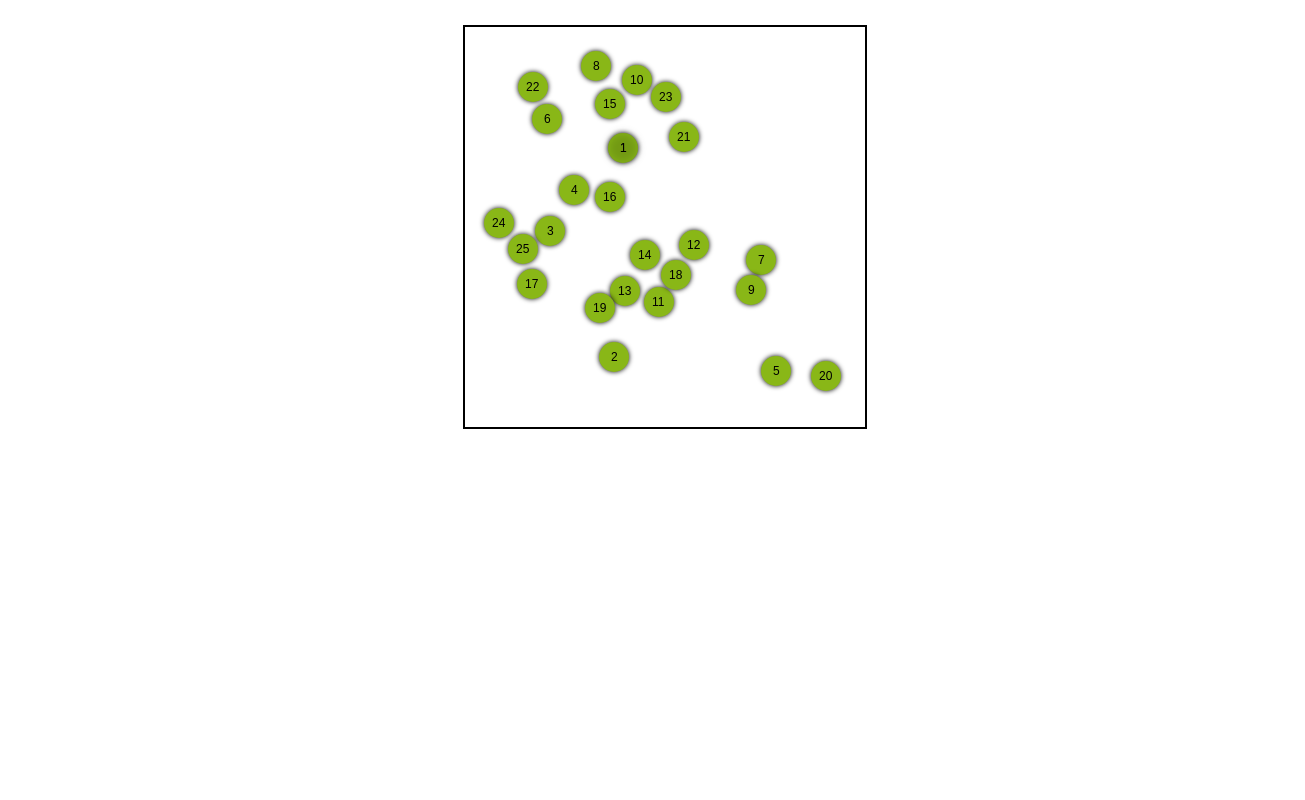
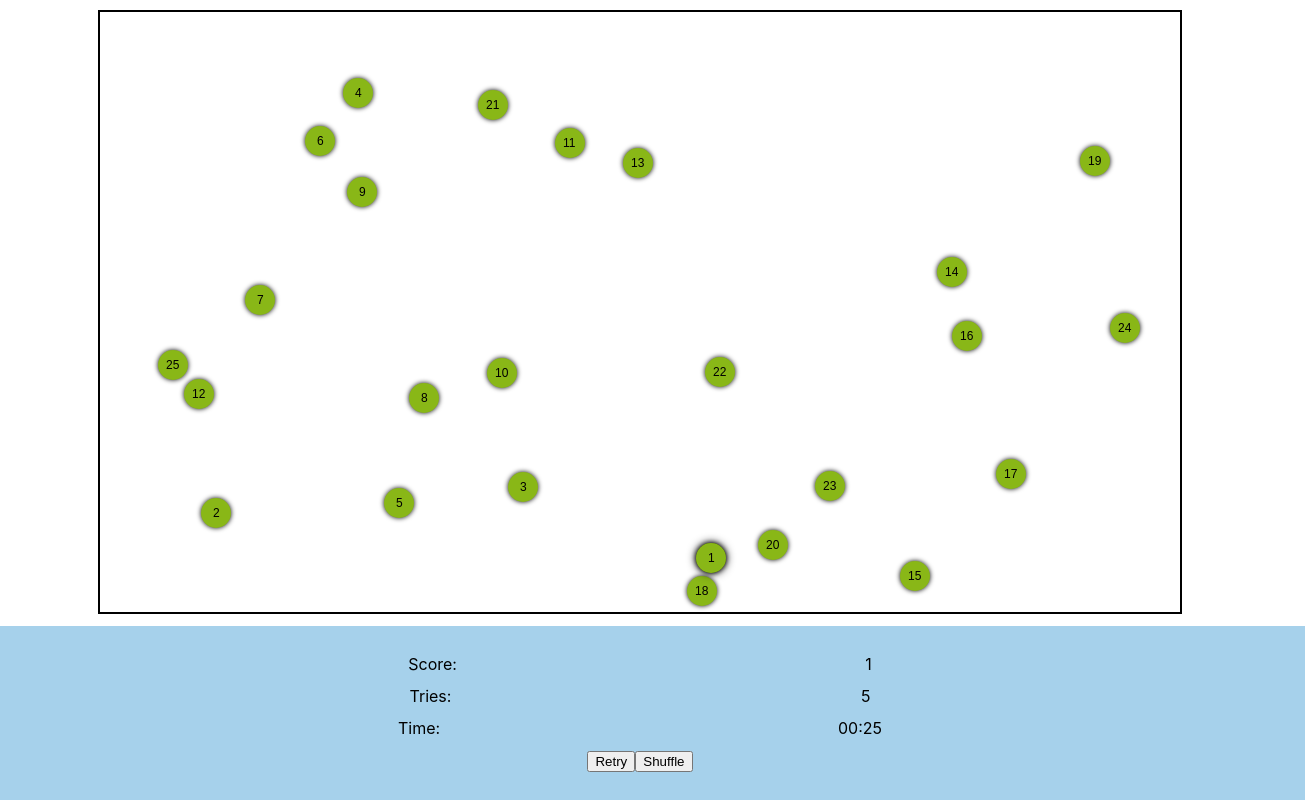
Before and after one commit to Aymen96/internship-cognition-test, a React (Create React App) app in the folder cognition-test-ui/: page / in a window 1280 px wide. Shown: the whole page, 1305 px wide, since content can reach past the window. Built offline with nearby package versions, Linux system fonts and the light colour scheme.

Commit message:
resizing canvas depending on screen size

```diff
--- a/cognition-test-ui/src/App.css
+++ b/cognition-test-ui/src/App.css
@@ -1,6 +1,6 @@
 .App {
   width: 100%;
-  margin: 25px;
   display: flex;
   justify-content: center;
+  padding-top: 10px;
 }
--- a/cognition-test-ui/src/App.js
+++ b/cognition-test-ui/src/App.js
@@ -5,13 +5,18 @@ import { useState } from 'react';
 function App() {
   let [isStarted, setIsStarted] = useState(false)
 
+
   const onTestStart = () => {
     setIsStarted(!isStarted)
   }
 
   return (
     <div className="App">
-      {!isStarted && false ? (<button onClick={onTestStart}>Start the test</button>) : <CognitionTest />}
+      {
+      !isStarted && false ?
+      (<button onClick={onTestStart}>Start the test</button>) :
+      <CognitionTest canvasWidth={window.innerWidth - 200} canvasHeight={window.innerHeight - 200}/>
+      }
     </div>
   );
 }
--- a/cognition-test-ui/src/components/CognitionTest.js
+++ b/cognition-test-ui/src/components/CognitionTest.js
@@ -1,15 +1,17 @@
 import './CognitionTest.css';
 import { Stage, Layer, Circle, Group, Text } from 'react-konva';
-import { useState } from 'react';
-import { generateCoordinates } from '../utils'
+import { useEffect, useState } from 'react';
+import { generateCoordinates } from '../utils';
+import ScoreBoard from './ScoreBoard';
 
 const CIRCLE_RADIUS = 15
-const CANVAS_SIZE = 400
+const NUMBER_OF_POINTS = 25
+const PADDING = 20
 
-const {xs, ys} = generateCoordinates()
+function CognitionTest({ canvasWidth, canvasHeight }) {
 
-function CognitionTest() {
-
+  const [xs, setXs] = useState([])
+  const [ys, setYs] = useState([])
   const [dragX, setDragX] = useState(xs[0])
   const [dragY, setDragY] = useState(ys[0])
   const [isDragging, setIsDragging] = useState(false)
@@ -24,14 +26,23 @@ function CognitionTest() {
     setDragY(dragY + 0.000001)
   };
 
+  // init: this code only runs once in component lifecycle
+  useEffect(() => {
+    const res = generateCoordinates(canvasWidth, canvasHeight, PADDING, NUMBER_OF_POINTS)
+    setXs(res.xs)
+    setYs(res.ys)
+    setDragX(res.xs[0])
+    setDragY(res.ys[0])
+  }, [])
+
   return (
-    <div className="canvas-container">
-        <Stage width={CANVAS_SIZE} height={CANVAS_SIZE}>
+    <>
+      <div className="canvas-container" style={{width: canvasWidth + "px", height: canvasHeight + "px"}}>
+          <Stage width={canvasWidth} height={canvasHeight}>
             <Layer>
               {xs.map((_, index) => (
                   <Group
                       key={"point" + index}
-                    id={index}
                       x={xs[index]}
                       y={ys[index]}
                       >
@@ -55,18 +66,19 @@ function CognitionTest() {
                       onDragStart={handleDragStart}
                       onDragEnd={handleDragEnd}
                       dragBoundFunc={function (pos) {
+                        // user can't drag outside of the canvas
                         const newPos = {...pos};
-                      if (pos.x < 20) {
-                        newPos.x = 20
+                        if (pos.x < PADDING) {
+                          newPos.x = PADDING
                         }
-                      if (pos.y < 20) {
-                        newPos.y = 20
+                        if (pos.y < PADDING) {
+                          newPos.y = PADDING
                         }
-                      if (pos.x > 380) {
-                        newPos.x = 380
+                        if (pos.x > canvasWidth - PADDING) {
+                          newPos.x = canvasWidth - PADDING
                         }
-                      if (pos.y > 380) {
-                        newPos.y = 380
+                        if (pos.y > canvasHeight - PADDING) {
+                          newPos.y = canvasHeight
                         }
                         return newPos;
                       }}
@@ -78,13 +90,15 @@ function CognitionTest() {
                           fill={isDragging ? "red" : "#89b717"}
                           shadowColor="black"
                           shadowBlur={10}
-                        opacity={isDragging ? 1 : 0.2}
+                          opacity={isDragging ? 0.4 : 1}
                       />
                       <Text text={1} x={-3} y={-5}/>
                   </Group>
             </Layer>
         </Stage>
       </div>
+      <ScoreBoard score={1} tries={5} time={"00:25"} />
+    </>
   );
 }
 
--- /dev/null
+++ b/cognition-test-ui/src/components/ScoreBoard.css
@@ -0,0 +1,18 @@
+.ScoreBoard {
+    background: rgba(161, 206, 234, 0.937);
+    height: 150px;
+    width: 100%;
+    position: fixed;
+    bottom: 0;
+    display: flex;
+    justify-content: center;
+    flex-direction: column;
+    padding: 12px 36px;
+
+}
+
+.ScoreBoard .row {
+    display: flex;
+    justify-content: space-evenly;
+    margin: 6px 0;
+}
--- /dev/null
+++ b/cognition-test-ui/src/components/ScoreBoard.js
@@ -0,0 +1,29 @@
+import './ScoreBoard.css';
+
+function ScoreBoard({ score, tries, time }) {
+
+  return (
+    <div className="ScoreBoard">
+      <div className="row score">
+        <div>Score:</div>
+        <div>{score}</div>
+      </div>
+      <div className="row tries">
+        <div>Tries:</div>
+        <div>{tries}</div>
+      </div>
+      <div className="row tries">
+        <div>Time:</div>
+        <div>{time}</div>
+      </div>
+      <div className="row">
+        <div>
+            <button>Retry</button>
+            <button>Shuffle</button>
+        </div>
+      </div>
+    </div>
+  );
+}
+
+export default ScoreBoard;
--- a/cognition-test-ui/src/utils.js
+++ b/cognition-test-ui/src/utils.js
@@ -1,9 +1,17 @@
-export function generateCoordinates() {
+export function generateCoordinates(
+    canvasWidth,
+    canvasHeight,
+    padding,
+    numberOfPoints
+) {
     let coordinates = []
     let legalPoints = 0
-    while (legalPoints < 25) {
-        let point = generatePoint(20, 380)
-        if (collides(coordinates, point) === false){
+    while (legalPoints < numberOfPoints) {
+        const point = {
+            x: generateN(padding, canvasWidth - padding),
+            y: generateN(padding, canvasHeight - padding)
+        }
+        if (collides(coordinates, point) === false) {
             coordinates.push(point)
             legalPoints += 1
         }
@@ -11,12 +19,9 @@ export function generateCoordinates() {
     return {xs: coordinates.map(p => p.x), ys: coordinates.map(p => p.y)}
 };
 
-function generatePoint(min, max) {
-    return {
-        x: Math.floor(Math.random() * (max - min)) + min,
-        y: Math.floor(Math.random() * (max - min)) + min
-    }
-  }
+function generateN(min, max) {
+    return Math.floor(Math.random() * (max - min)) + min
+}
 
 function collides(coordinates, point){
     for (const coord of coordinates){
```
Lines whose indentation alone changed are shown as unchanged.
